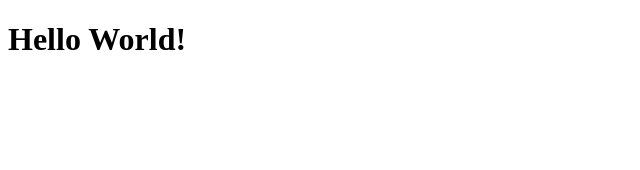
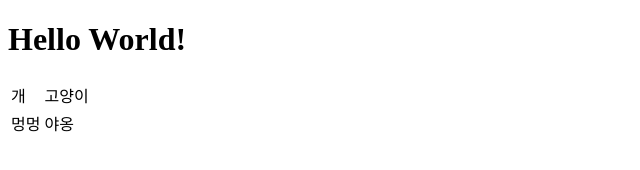
Before and after one commit to JHChan1/firstRepo, a plain HTML site: page index.html in a window 1280 px wide. Shown: the whole page, without its empty margins (0-640 px from the left). Drawn offline with Linux system fonts and the light colour scheme.

Commit message:
change index.html

```diff
--- a/index.html
+++ b/index.html
@@ -7,5 +7,15 @@
 </head>
 <body>
     <h1>Hello World!</h1>
+    <table>
+        <tr>
+            <td>개</td>
+            <td>고양이</td>
+        </tr>
+        <tr>
+            <td>멍멍</td>
+            <td>야옹</td>
+        </tr>
+    </table>
 </body>
 </html>
```
